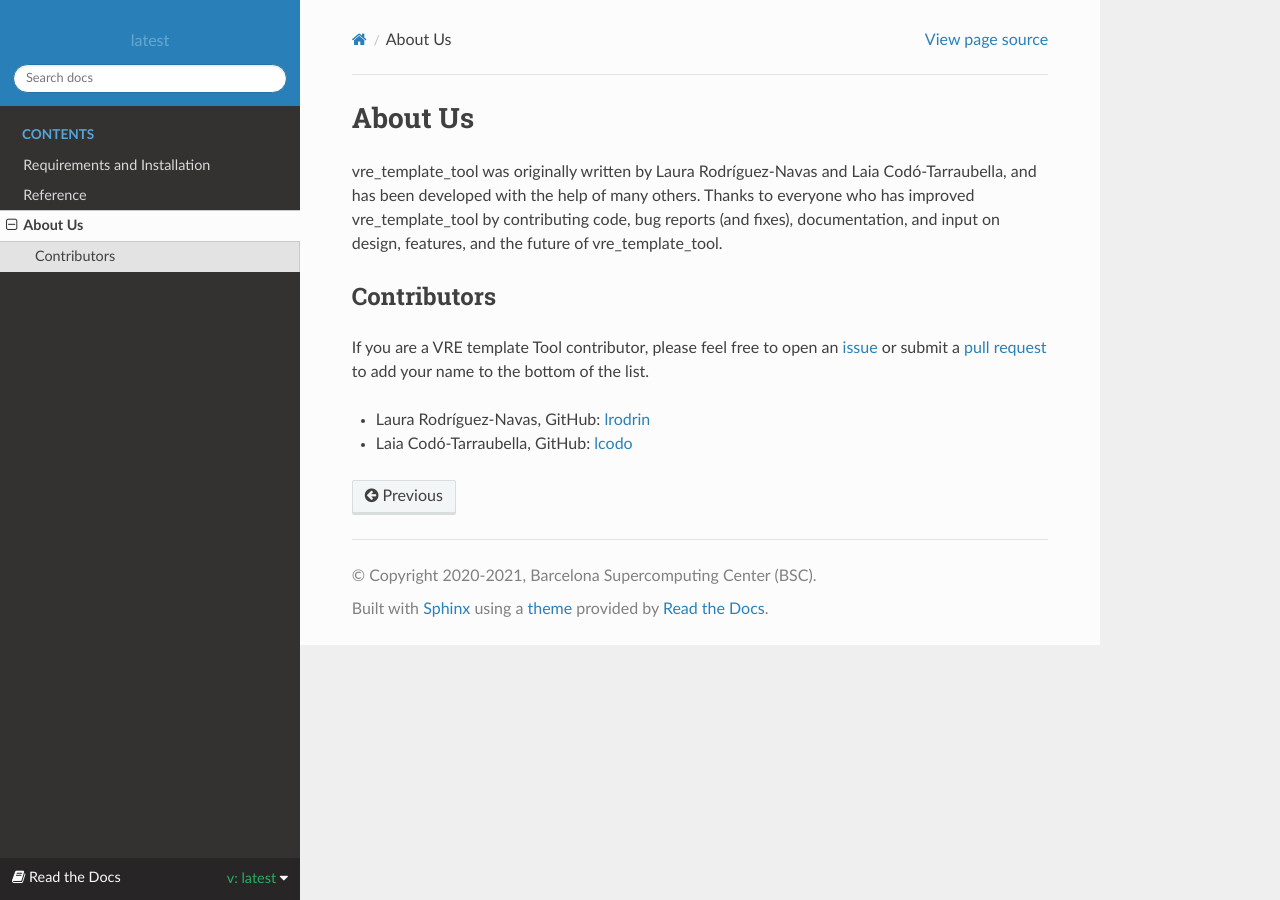
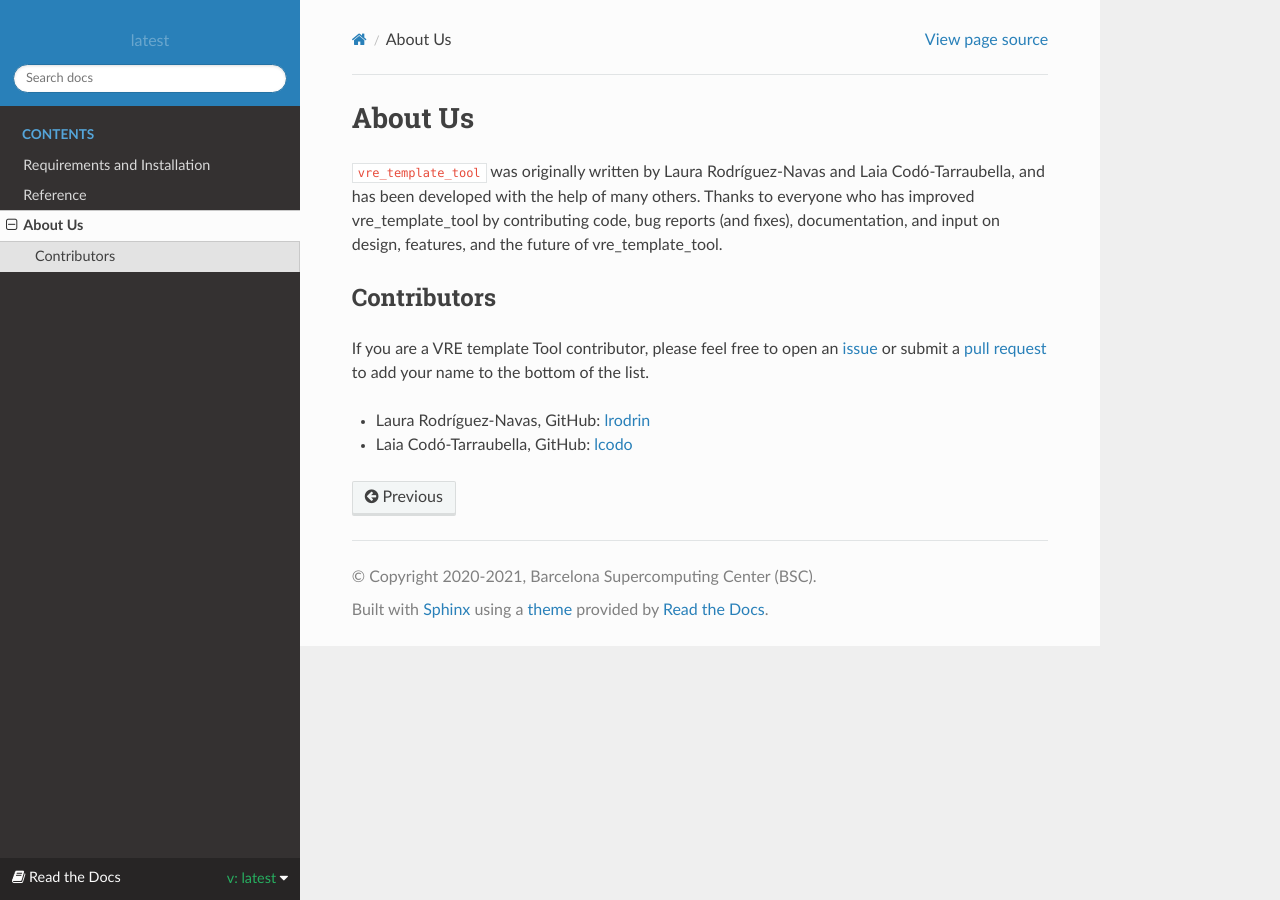
Before and after one commit to pianoza/MLToolbox, a Sphinx documentation site: the page built from docs/about_us.rst, in a window 1280 px wide. Built offline with Sphinx 7.4.7 and the Read the Docs theme 2.0.0, drawn with Linux system fonts in a browser that asks for light colours.

```diff
--- a/docs/about_us.rst
+++ b/docs/about_us.rst
@@ -1,7 +1,7 @@
 About Us
 ========
 
-vre_template_tool was originally written by Laura Rodríguez-Navas and Laia Codó-Tarraubella,
+``vre_template_tool`` was originally written by Laura Rodríguez-Navas and Laia Codó-Tarraubella,
 and has been developed with the help of many others. Thanks to everyone who has
 improved vre_template_tool by contributing code, bug reports (and fixes),
 documentation, and input on design, features, and the future of vre_template_tool.
```
Also changed, not shown: .readthedocs.yaml (added).
